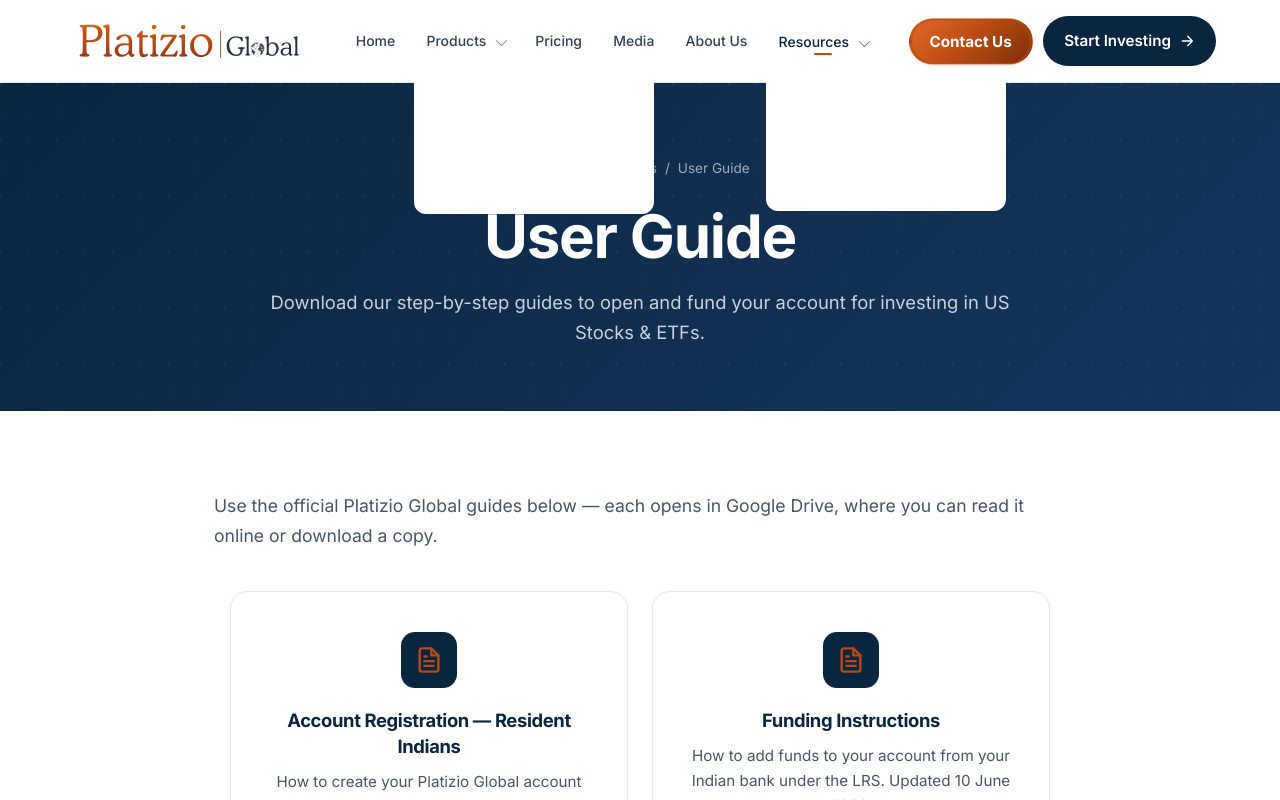
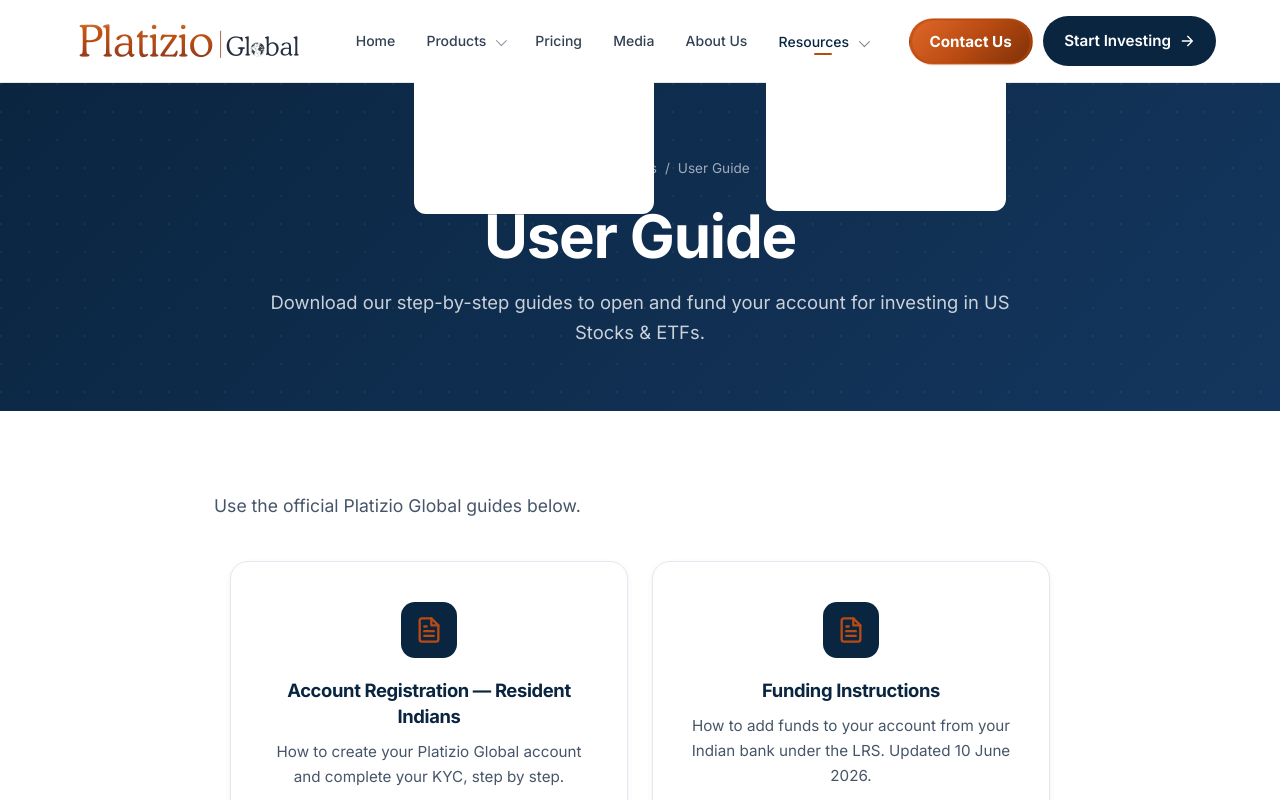
Before and after one commit to Platizio/Platizio_Global_Website, a React (Vite) app: page /user-guide in a window 1280 px wide. Shown: the top 800 px of the page. Built offline with nearby package versions, Linux system fonts and the light colour scheme.

Commit message:
feat: add UserGuide page with downloadable PDF resources for account setup and funding

```diff
--- a/src/pages/UserGuide.tsx
+++ b/src/pages/UserGuide.tsx
@@ -58,8 +58,7 @@
       <section className="section">
         <div className="container" style={{ maxWidth: 900 }}>
           <p className="guide-intro">
-            Use the official Platizio Global guides below — each opens in Google Drive, where
-            you can read it online or download a copy.
+            Use the official Platizio Global guides below.
           </p>
 
           <div className="guide-pdf-grid">
```
